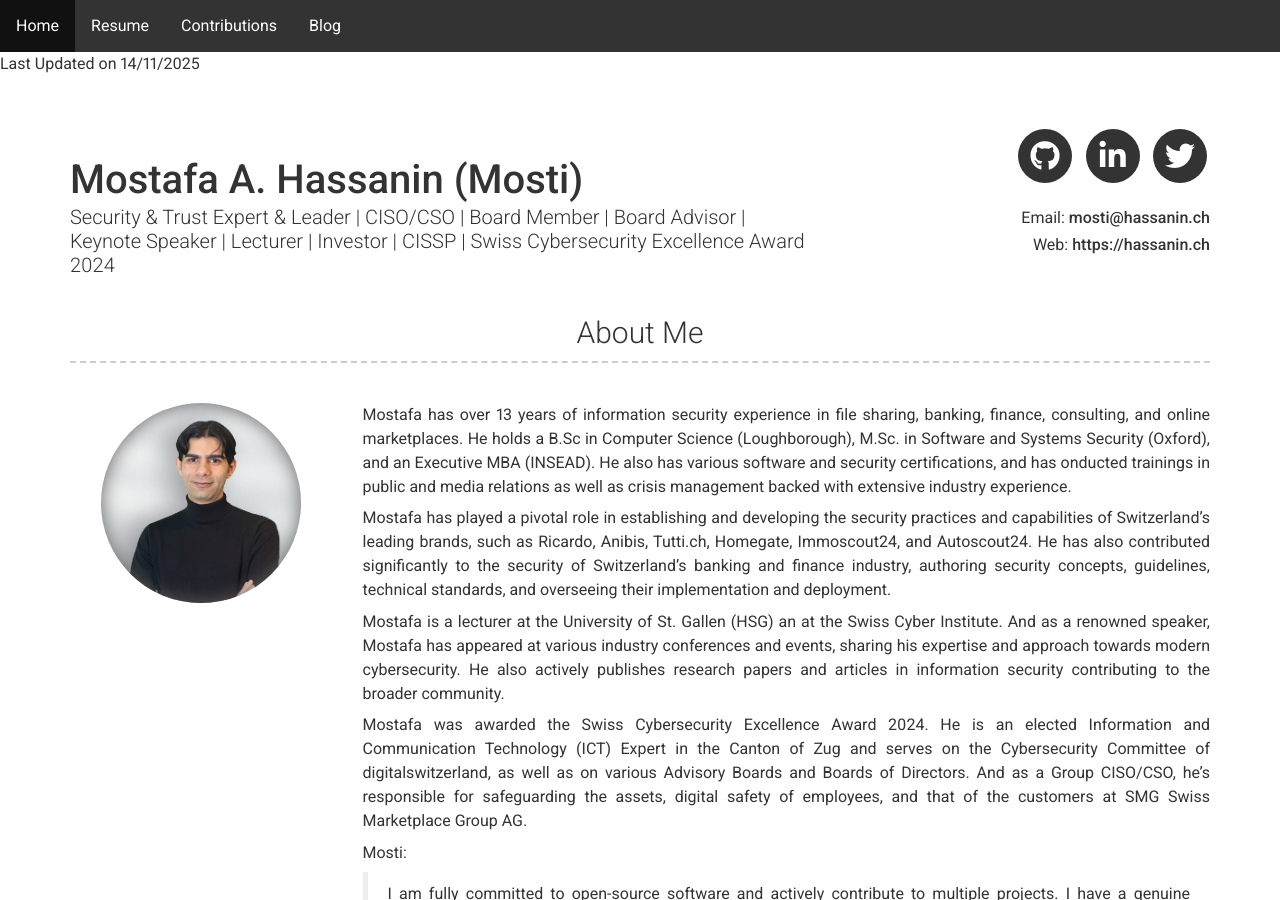
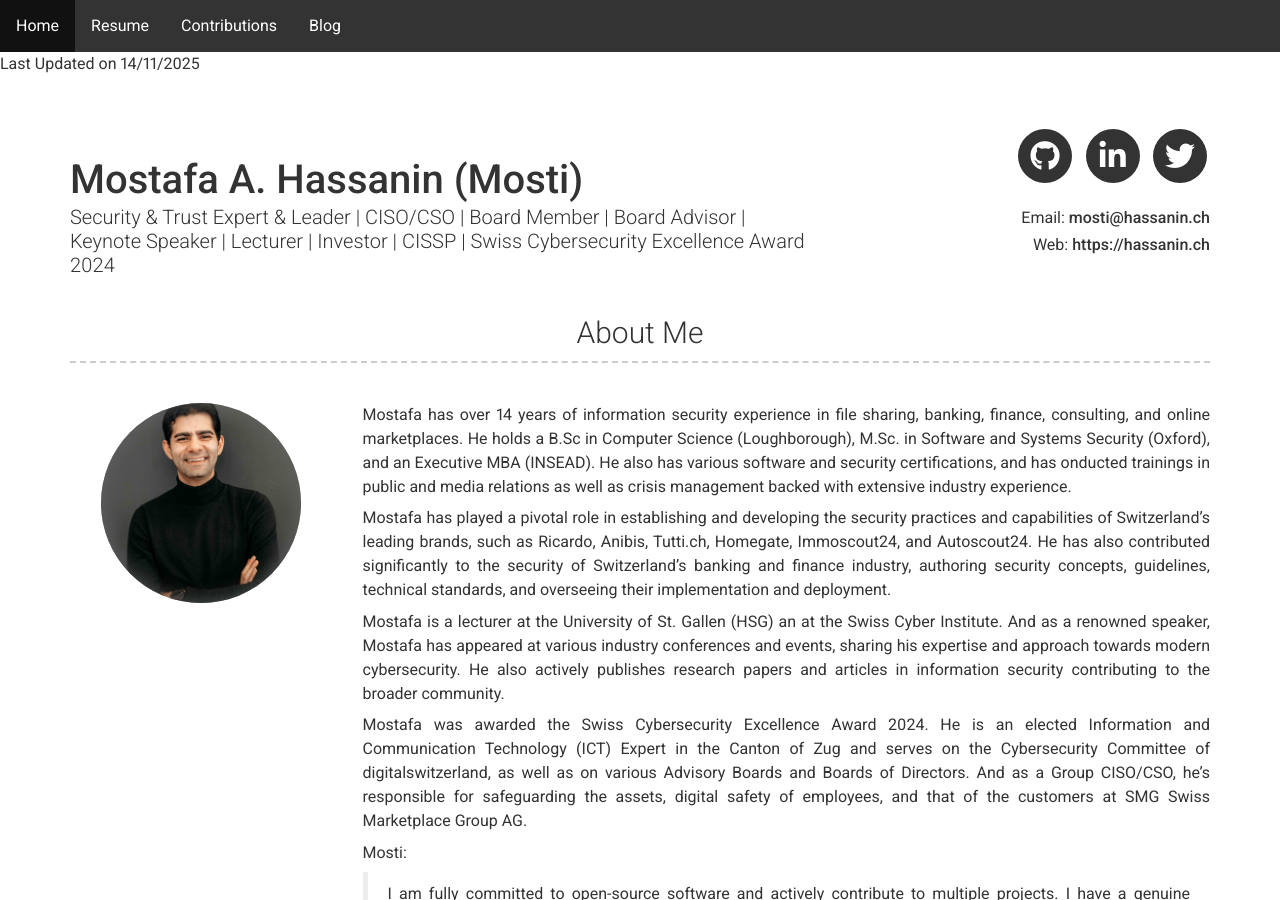
Before and after one commit to mabdelmoez/mabdelmoez.github.io, a Jekyll site: the page built from index.md, in a window 1280 px wide and 900 px high. Built offline with Jekyll 4.4.1, drawn with Linux system fonts in a browser that asks for light colours; nearby versions of some CDN libraries; a style sheet for code colours, icons or effects is not loaded.

Commit message:
Update _config.yml
Update

```diff
--- a/_config.yml
+++ b/_config.yml
@@ -15,9 +15,9 @@ twitter_username: mostility
 
 # About Section
 about_title: About Me
-about_profile_image: assets/profile-black.jpg
+about_profile_image: assets/profile-black-new.jpg
 about_content: | # this will include new lines to allow paragraphs
-  Mostafa has over 13 years of information security experience in file sharing, banking, finance, consulting, and online marketplaces.
+  Mostafa has over 14 years of information security experience in file sharing, banking, finance, consulting, and online marketplaces.
   He holds a B.Sc in Computer Science (Loughborough), M.Sc. in Software and Systems Security (Oxford), and an Executive MBA (INSEAD).
   He also has various software and security certifications, and has onducted trainings in public and media relations as well as crisis management backed with extensive industry experience.
 
```
